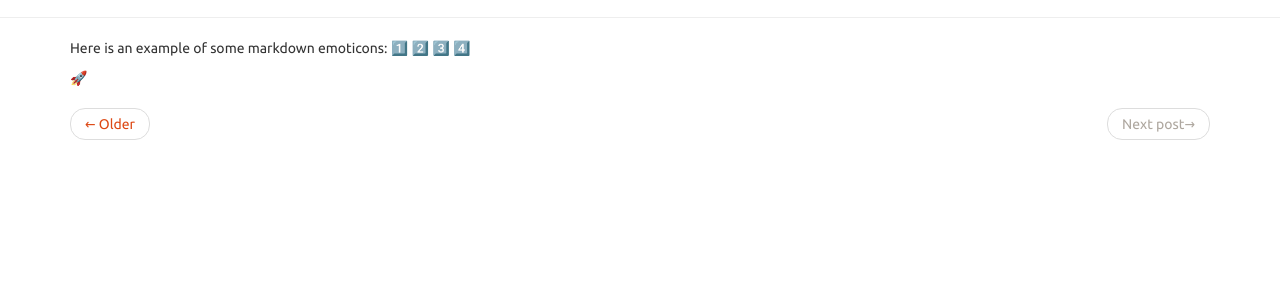
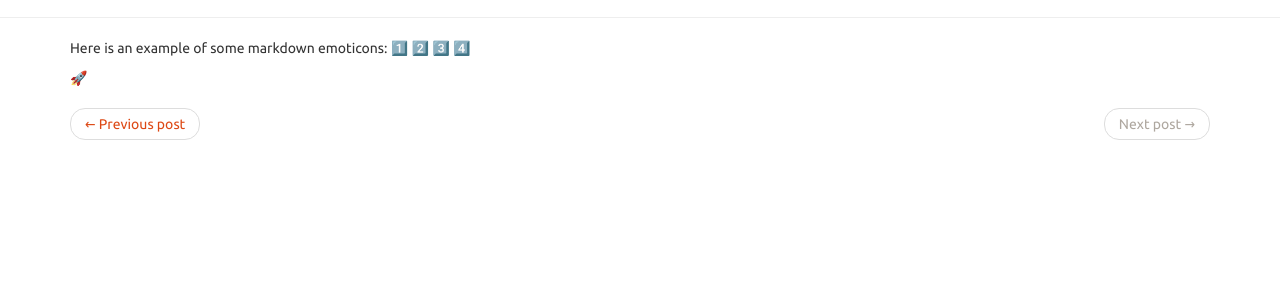
Before and after one commit to dapplo/dapplo.github.io, a Jekyll site: the page built from _posts/2014-08-20-example.markdown, in a window 1280 px wide. Shown: the part 158-456 px from the top of the page. Built offline with Jekyll 4.4.1, drawn with Linux system fonts in a browser that asks for light colours; emoji names are drawn with the system emoji font; Markdown is read by kramdown in place of the engine named in the settings.

Commit message:
Fixed next post text

```diff
--- a/_layouts/post.html
+++ b/_layouts/post.html
@@ -14,12 +14,12 @@ layout: default
 		{% for post in site.posts %}
 			{% if found == true and nextset == false %}
 				{% assign nextset = true %}
-				<li class="next"><a href="{{ post.url | prepend: site.baseurl }}">Newer &rarr;</a></li>
+				<li class="next"><a href="{{ post.url | prepend: site.baseurl }}">Next post &rarr;</a></li>
 			{% endif %}
 			{% if post.title == page.title%}
 				{% assign found = true %}
 				{% if previous != null%}
-				<li class="previous"><a href="{{ previous.url | prepend: site.baseurl }}">&larr; Older</a></li>
+				<li class="previous"><a href="{{ previous.url | prepend: site.baseurl }}">&larr; Previous post</a></li>
 				{% else %}
 				<li class="previous disabled"><a href="#">&larr; Previous post</a></li>
 				{% endif %}
@@ -27,7 +27,7 @@ layout: default
 			{% assign previous = post %}
 		{% endfor %}
 		{% if nextset == false %}
-			<li class="next disabled"><a href="#">Next post&rarr;</a></li>
+			<li class="next disabled"><a href="#">Next post &rarr;</a></li>
 		{% endif %}
 	</ul>
 </div>
```
